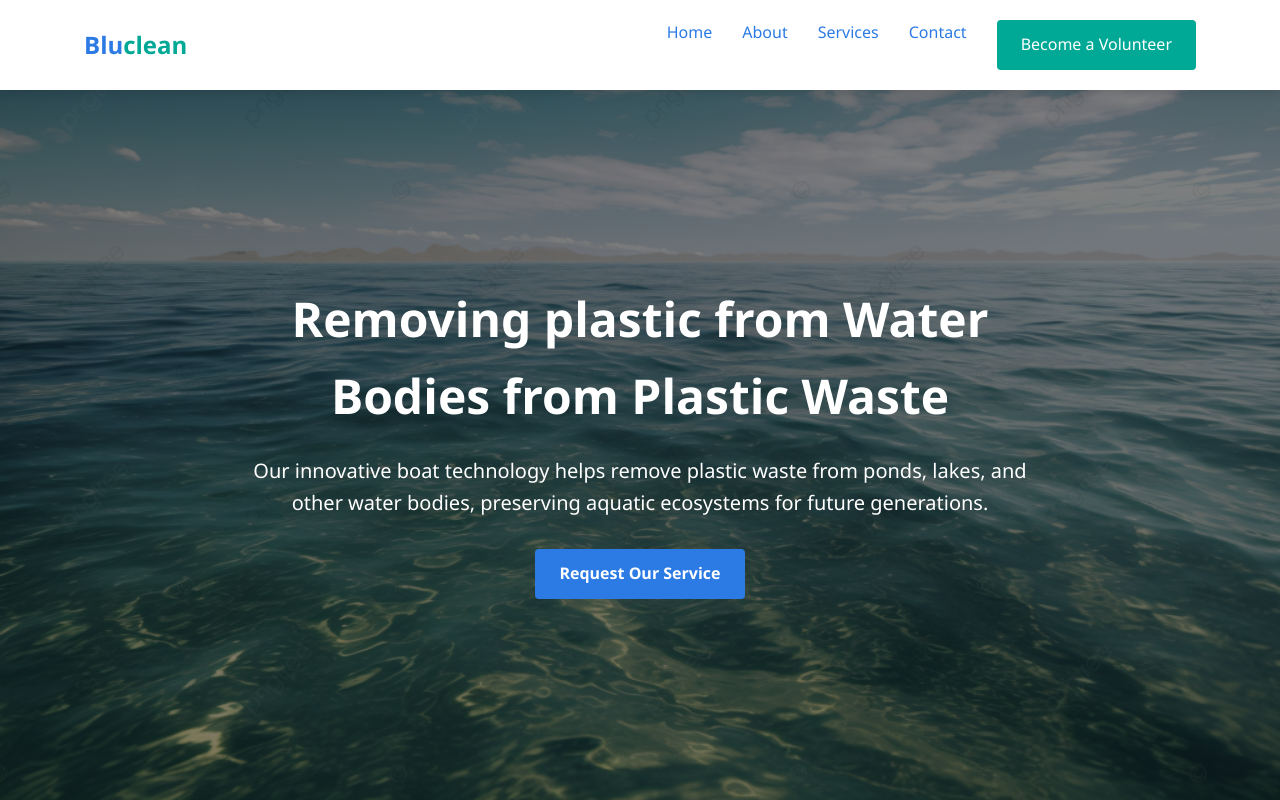
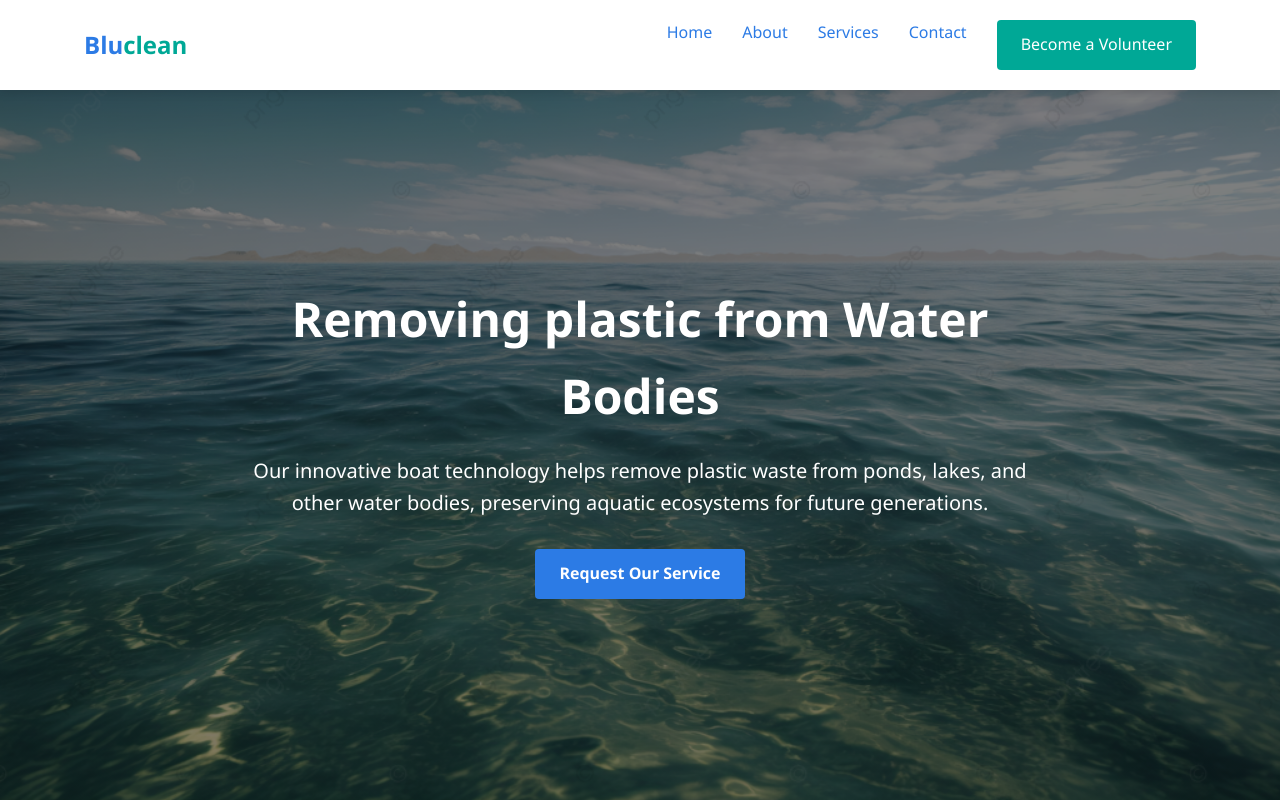
Before and after one commit to Shamruthsri/bluclean-plastic-remover-website, a plain HTML site: page index.html in a window 1280 px wide. Shown: the top 800 px of the page. Drawn offline with Linux system fonts and the light colour scheme.

```diff
--- a/index.html
+++ b/index.html
@@ -35,7 +35,7 @@
     <section class="hero" id="home">
       <div class="container">
         <div class="hero-content">
-          <h1>Removing plastic from Water Bodies from Plastic Waste</h1>
+          <h1>Removing plastic from Water Bodies</h1>
           <p>
             Our innovative boat technology helps remove plastic waste from
             ponds, lakes, and other water bodies, preserving aquatic ecosystems
```
